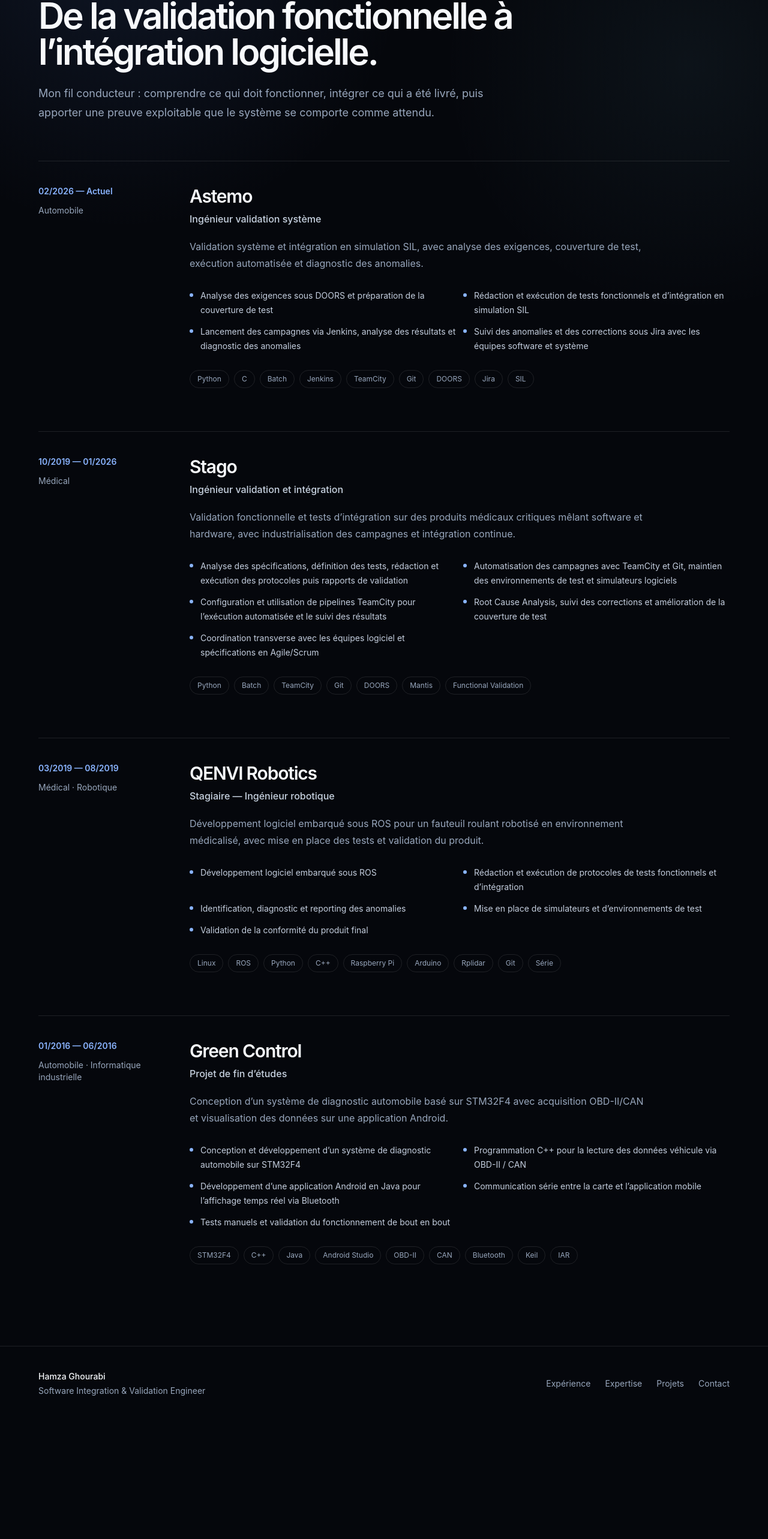
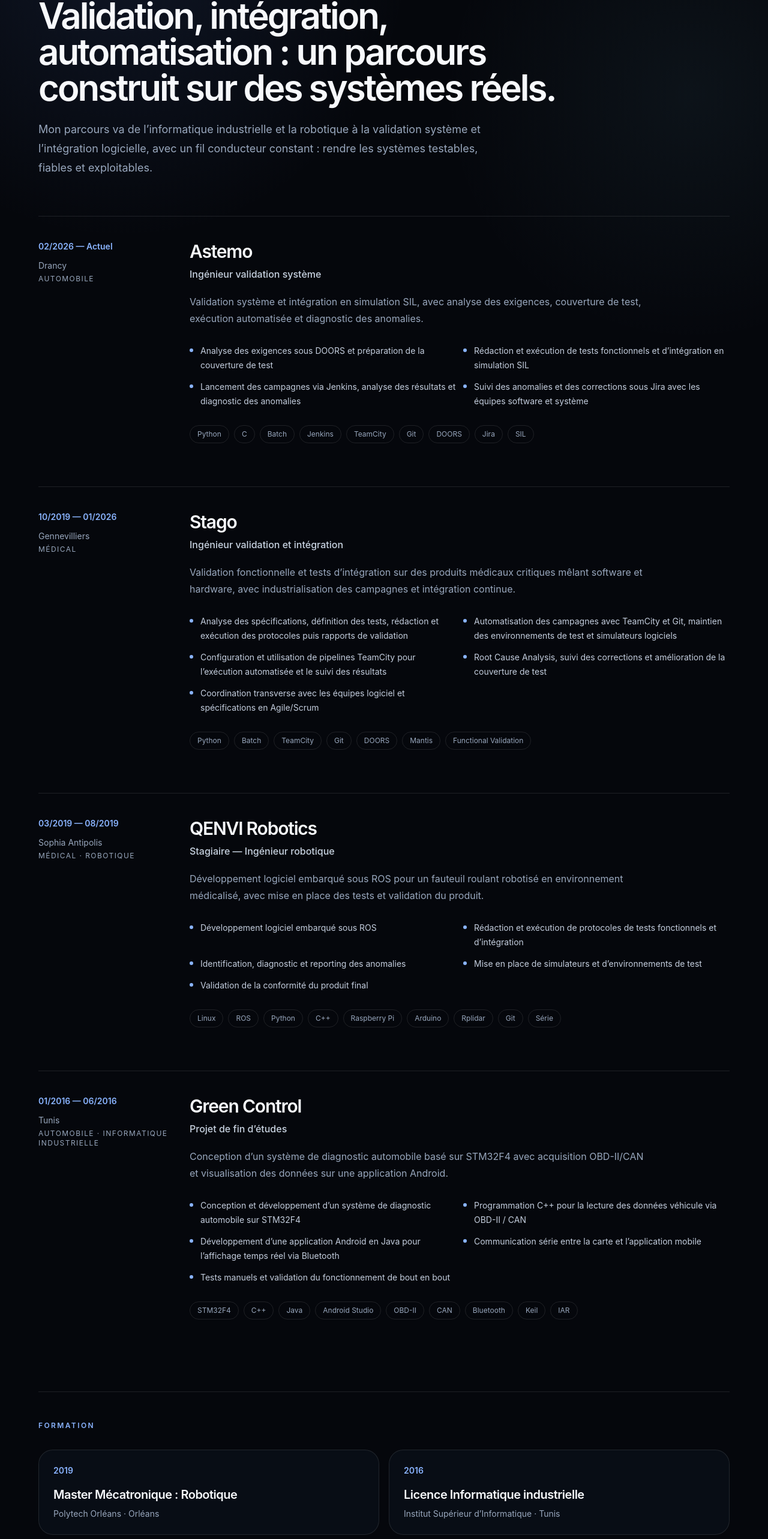
Before and after one commit to Robotham33/Portfolio-Hamza-Ghourabi, a Next.js app: page /experience in a window 1280 px wide. Shown: the part 200-2766 px from the top of the page at 60% size. Before the commit the page ends 2569 px from the top, so only its background shows below. Built offline with nearby package versions, Linux system fonts and the light colour scheme.

Commit message:
feat: expand career timeline and education

```diff
--- a/app/experience/page.tsx
+++ b/app/experience/page.tsx
@@ -1,6 +1,6 @@
 import { SiteFooter } from "@/components/layout/site-footer";
 import { SiteHeader } from "@/components/layout/site-header";
-import { experiences } from "@/content/portfolio";
+import { education, experiences } from "@/content/portfolio";
 
 export default function ExperiencePage() {
   return (
@@ -12,13 +12,15 @@ export default function ExperiencePage() {
             Parcours
           </p>
           <h1 className="mt-5 max-w-4xl text-4xl font-semibold tracking-[-0.05em] sm:text-5xl lg:text-6xl">
-            De la validation fonctionnelle à l’intégration logicielle.
+            Validation, intégration, automatisation : un parcours construit sur des systèmes réels.
           </h1>
           <p className="mt-6 max-w-3xl text-lg leading-8 text-[var(--muted-foreground)]">
-            Mon fil conducteur : comprendre ce qui doit fonctionner, intégrer ce
-            qui a été livré, puis apporter une preuve exploitable que le système
-            se comporte comme attendu.
+            Mon parcours va de l’informatique industrielle et la robotique à la
+            validation système et l’intégration logicielle, avec un fil
+            conducteur constant : rendre les systèmes testables, fiables et
+            exploitables.
           </p>
+
           <div className="mt-16 space-y-8">
             {experiences.map((item) => (
               <article
@@ -30,6 +32,9 @@ export default function ExperiencePage() {
                     {item.period}
                   </p>
                   <p className="mt-3 text-sm text-[var(--muted-foreground)]">
+                    {item.location}
+                  </p>
+                  <p className="mt-1 text-xs tracking-[0.12em] text-[var(--muted-foreground)] uppercase">
                     {item.domain}
                   </p>
                 </div>
@@ -71,6 +76,30 @@ export default function ExperiencePage() {
               </article>
             ))}
           </div>
+
+          <section className="mt-20 border-t border-[var(--border)] pt-12">
+            <p className="text-xs font-semibold tracking-[0.2em] text-[var(--accent)] uppercase">
+              Formation
+            </p>
+            <div className="mt-8 grid gap-4 md:grid-cols-2">
+              {education.map((item) => (
+                <article
+                  key={item.degree}
+                  className="rounded-[24px] border border-[var(--border)] bg-[#080d15] p-6"
+                >
+                  <p className="text-sm font-semibold text-[var(--accent)]">
+                    {item.year}
+                  </p>
+                  <h2 className="mt-4 text-xl font-semibold tracking-[-0.025em]">
+                    {item.degree}
+                  </h2>
+                  <p className="mt-2 text-sm text-[var(--muted-foreground)]">
+                    {item.school} · {item.location}
+                  </p>
+                </article>
+              ))}
+            </div>
+          </section>
         </div>
       </main>
       <SiteFooter />
```
